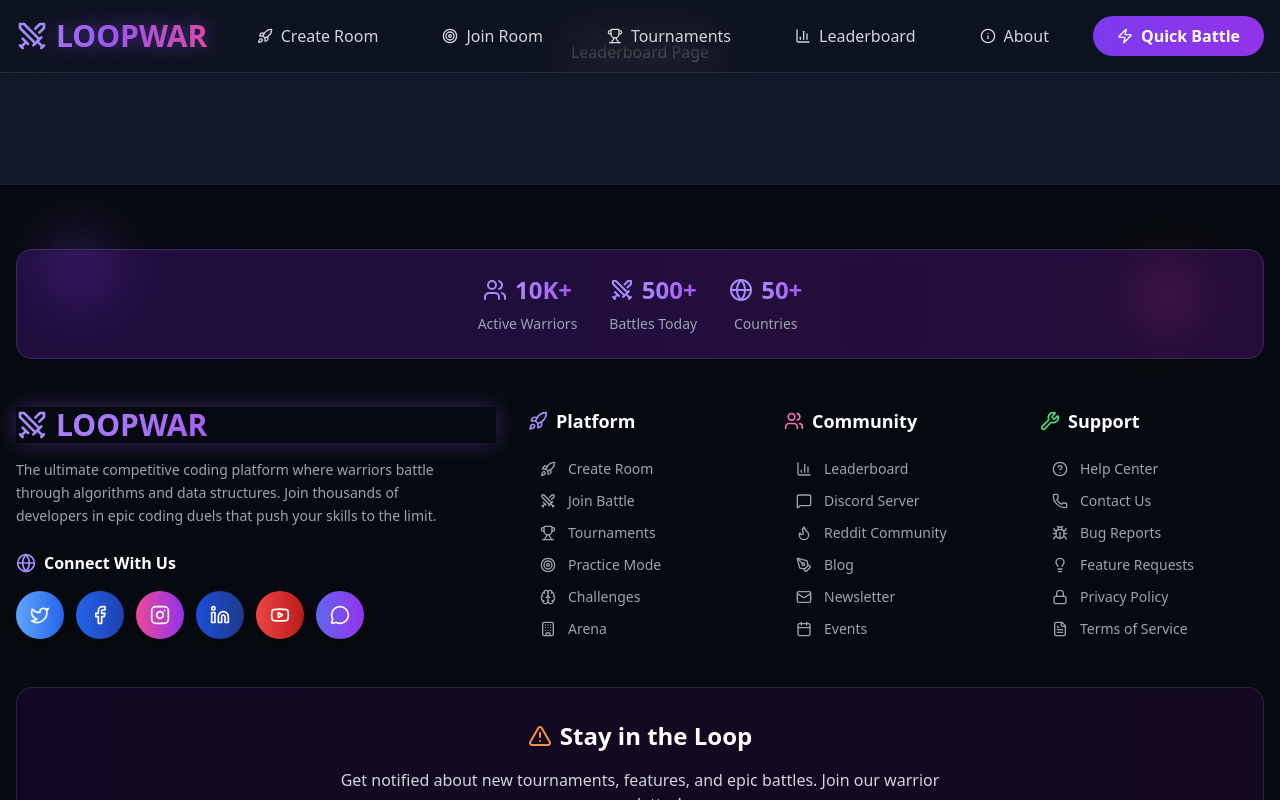
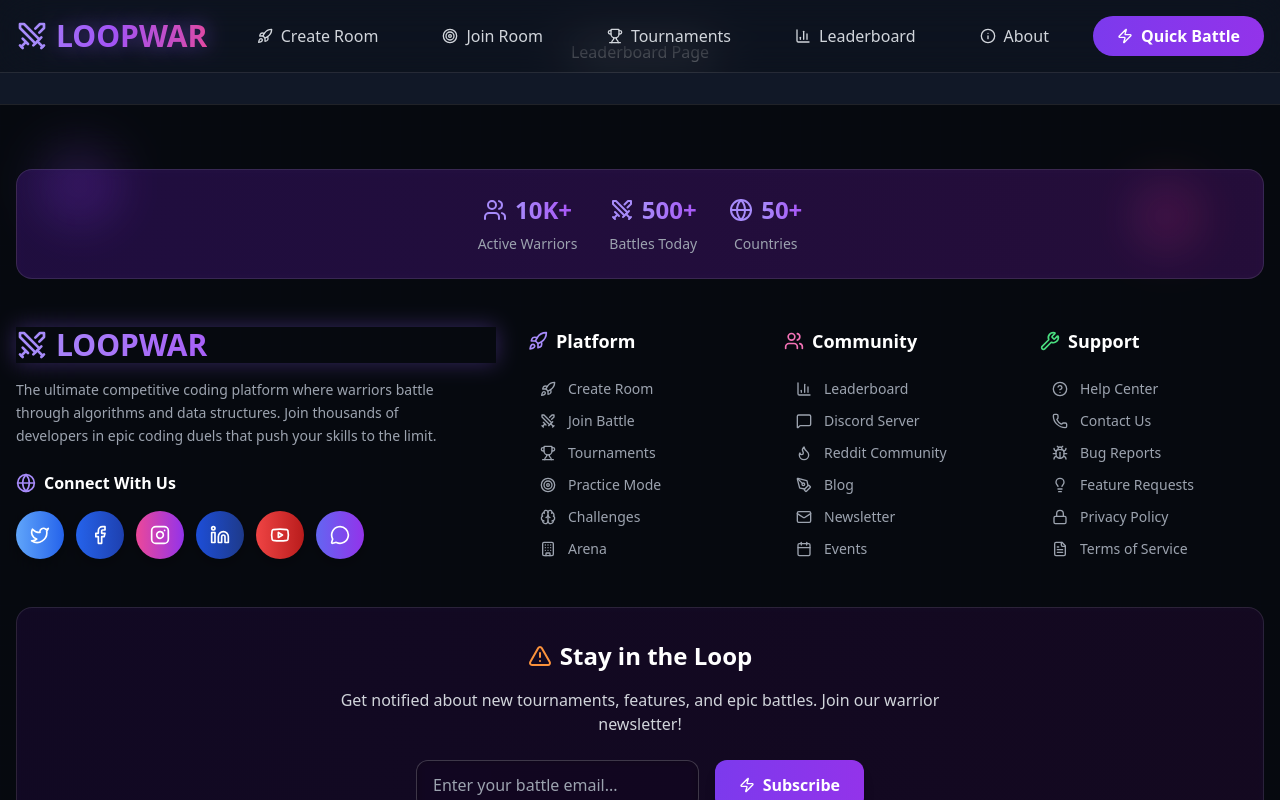
Before and after one commit to dinesh-2047/LoopWar, a React (Vite) app in the folder frontend/: page /leaderboard in a window 1280 px wide. Shown: the top 800 px of the page. Built offline with nearby package versions, Linux system fonts and the light colour scheme.

Commit message:
Corrected margins in footer

```diff
--- a/frontend/src/components/Footer.jsx
+++ b/frontend/src/components/Footer.jsx
@@ -179,7 +179,7 @@ const Footer = () => {
 
   return (
     <motion.footer
-      className="relative bg-black/60 backdrop-blur-2xl border-t border-white/10 mt-20 overflow-hidden"
+      className="relative bg-black/60 backdrop-blur-2xl border-t border-white/10  overflow-hidden"
       initial={{ opacity: 0 }}
       animate={{ opacity: 1 }}
       transition={{ duration: 0.5 }}
```
